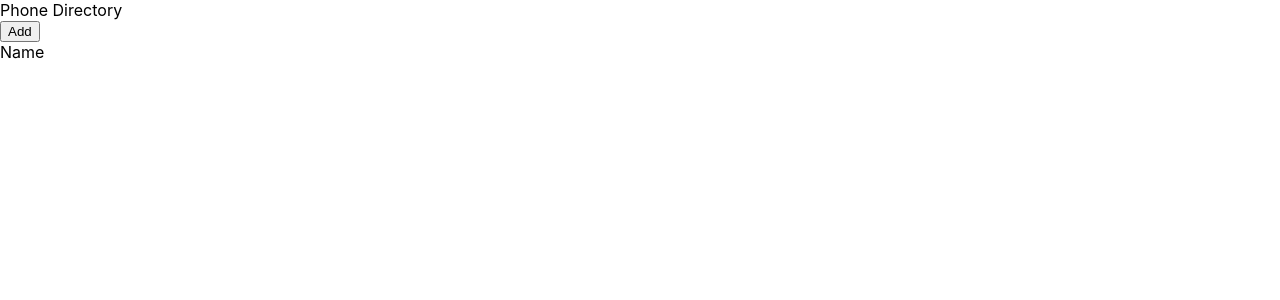
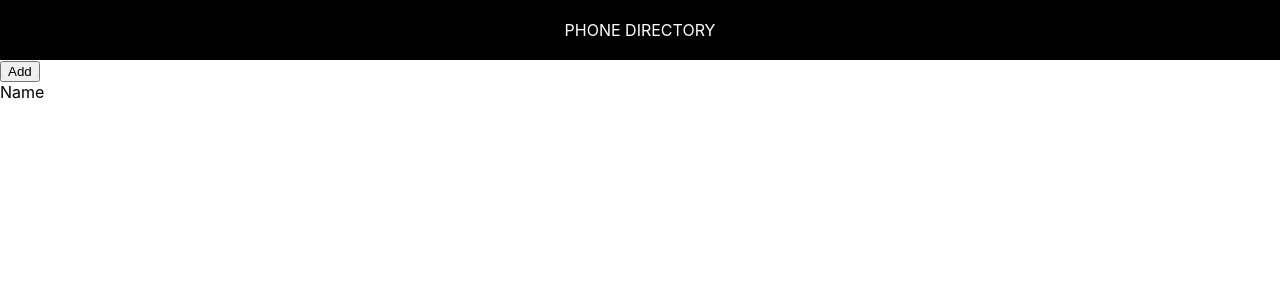
Before and after one commit to sharjith/phone-directory, a React (Create React App) app: page / in a window 1280 px wide. Shown: the top 300 px of the page. Built offline with nearby package versions, Linux system fonts and the light colour scheme.

Commit message:
Inline Styling

```diff
--- a/src/Header.js
+++ b/src/Header.js
@@ -1,8 +1,18 @@
 import React from 'react'
 
+
 function Header() {
+
+    const headerStyle = {
+        textAlign: 'center',
+        padding: 20,
+        background: '#000',
+        color: '#fff',
+        textTransform: 'uppercase'
+     };
+
     return (
-        <div>
+        <div style={headerStyle}>
             Phone Directory
         </div>
     )
```
